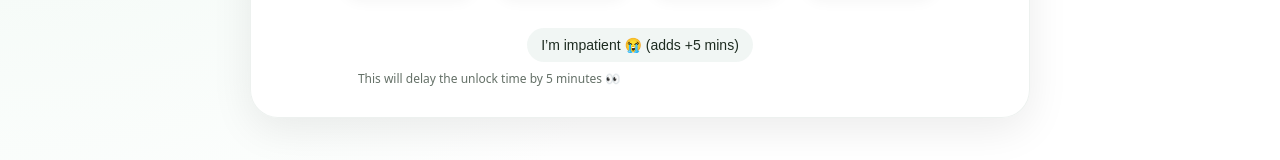
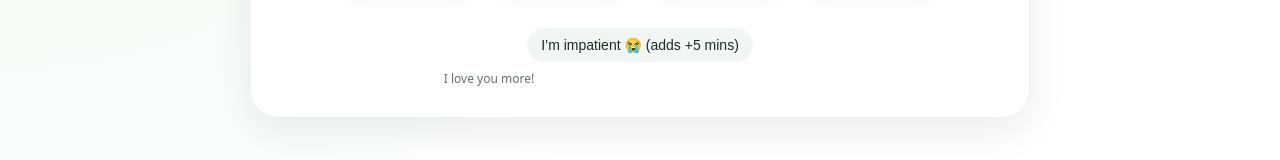
Before and after one commit to AndyDiep93/Love-Letter, a Next.js app: page / in a window 1280 px wide. Shown: the part 485-645 px from the top of the page. Built offline with nearby package versions, Linux system fonts and the light colour scheme.

Commit message:
Added more love notes

```diff
--- a/app/components/CountdownGate.tsx
+++ b/app/components/CountdownGate.tsx
@@ -65,7 +65,7 @@ export function CountdownGate({ onUnlock }: CountdownGateProps) {
     <button className="button-ghost" onClick={handlePenalty}>
       I’m impatient 😭 (adds +5 mins)
     </button>
-    <p className="impatient-note">This will delay the unlock time by 5 minutes 👀</p>
+    <p className="impatient-note">I love you more!</p>
 
   </div>
 </div>
```
